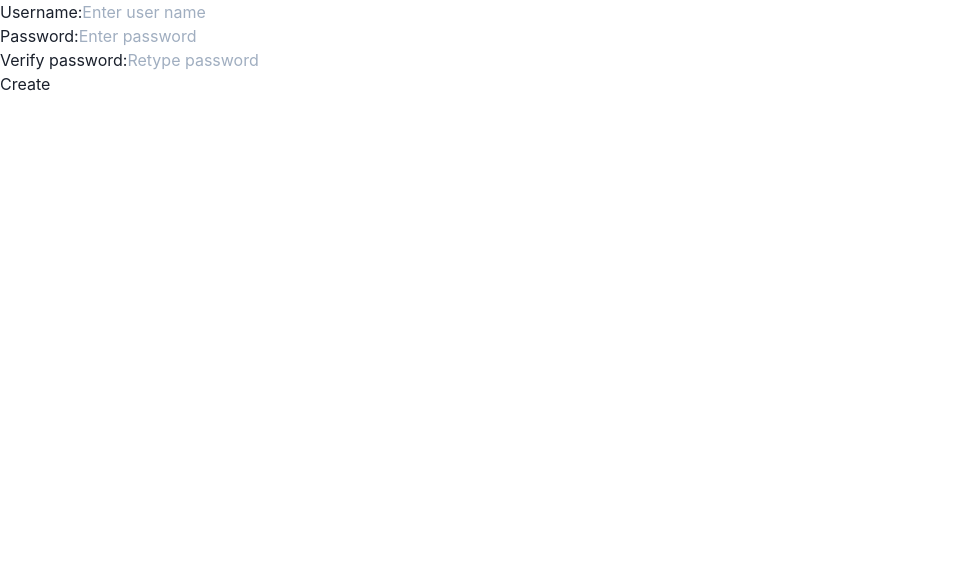
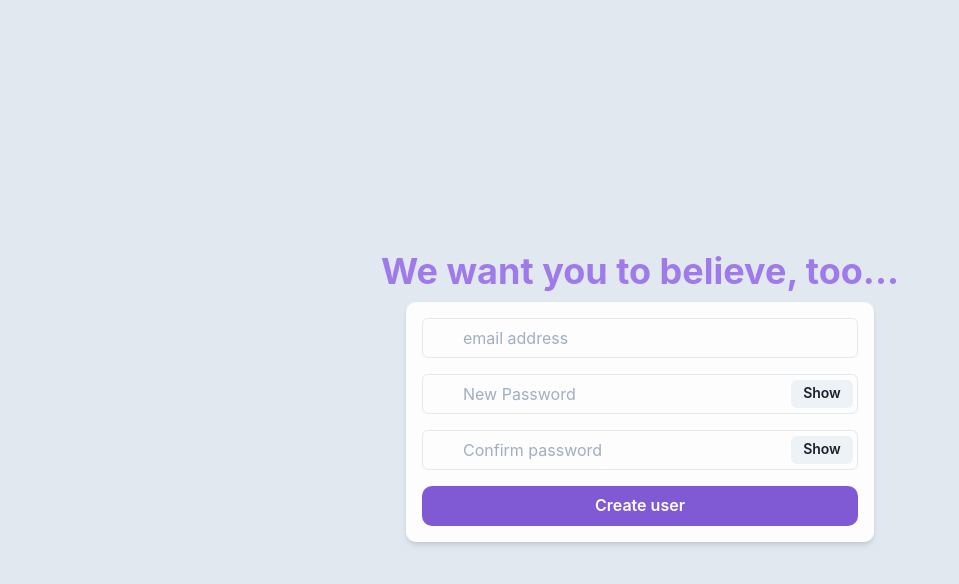
Before and after one commit to dougbacca89/Hash51-2.0, a React app: page / in a window 1280 px wide. Both pictures are taken after a click on the button "Sign Up". Shown: the top 584 px of the page, without its empty margins (0-959 px from the left). Built offline with nearby package versions, Linux system fonts and the light colour scheme.

Commit message:
added chakra to createUser model

```diff
--- a/client/src/pages/loginPage/components/CreateUser.jsx
+++ b/client/src/pages/loginPage/components/CreateUser.jsx
@@ -1,22 +1,104 @@
-import React from 'react';
-import { BrowserRouter as Link } from "react-router-dom";
+import React, { useState } from 'react';
+import { BrowserRouter } from "react-router-dom";
 import PropTypes from 'prop-types';
+import {
+  Flex,
+  Heading,
+  Input,
+  Button,
+  InputGroup,
+  Stack,
+  InputLeftElement,
+  Box,
+  Link,
+  FormControl,
+  InputRightElement
+} from "@chakra-ui/react";
 
 const CreateUser = props => {
   const { updateUserClick } = props;
+  const [showPassword, setShowPassword] = useState(false);
 
   return (
-    <div>
-      Username:<input id='userName' placeholder="Enter user name" /><br/>
-      Password:<input placeholder="Enter password" /><br/>
-      Verify password:<input placeholder="Retype password" /><br/>
-
-      <Link to='/story'>
-        <button type='button' onClick={() => {updateUserClick(document.getElementById('userName').value);}}>
-          Create
-        </button>
-      </Link>
-    </div>
+    <Flex
+      flexDirection="column"
+      width="100wh"
+      height="100vh"
+      backgroundColor="gray.200"
+      justifyContent="center"
+      alignItems="center"
+      >
+      <Stack
+        flexDir="column"
+        mb="2"
+        justifyContent="center"
+        alignItems="center"
+      >
+        <Heading color="purple.400">We want you to believe, too...</Heading>
+        <Box minW={{ base: "90%", md: "468px" }}>
+          <form>
+            <Stack
+              spacing={4}
+              p="1rem"
+              backgroundColor="whiteAlpha.900"
+              boxShadow="md"
+              borderRadius={10}
+            >
+              <FormControl>
+                <InputGroup>
+                  <InputLeftElement
+                    pointerEvents="none"
+                  />
+                  <Input type="email" placeholder="email address" />
+                </InputGroup>
+              </FormControl>
+              <FormControl>
+                <InputGroup>
+                  <InputLeftElement
+                    pointerEvents="none"
+                    color="gray.300"
+                  />
+                  <Input
+                    type={showPassword ? "text" : "password"}
+                    placeholder="New Password"
+                  />
+                  <InputRightElement width="4.5rem">
+                    <Button h="1.75rem" size="sm">
+                      {showPassword ? "Hide" : "Show"}
+                    </Button>
+                  </InputRightElement>
+                </InputGroup>
+              </FormControl>
+              <FormControl>
+                <InputGroup>
+                  <InputLeftElement
+                    pointerEvents="none"
+                    color="gray.300"
+                  />
+                  <Input
+                    type={showPassword ? "text" : "password"}
+                    placeholder="Confirm password"
+                  />
+                  <InputRightElement width="4.5rem">
+                    <Button h="1.75rem" size="sm">
+                      {showPassword ? "Hide" : "Show"}
+                    </Button>
+                  </InputRightElement>
+                </InputGroup>
+              </FormControl>
+              <Button
+                borderRadius={10}
+                type="submit"
+                variant="solid"
+                colorScheme="purple"
+              >
+                Create user
+              </Button>
+            </Stack>
+          </form>
+        </Box>
+      </Stack>
+    </Flex>
   );
 };
 
--- a/client/src/pages/loginPage/components/Login.jsx
+++ b/client/src/pages/loginPage/components/Login.jsx
@@ -76,16 +76,22 @@ const Login = props => {
               >
                 Login
               </Button>
+              <Box>
+                Do we know you?{" "}
+              </Box>
+              <Button
+                borderRadius={10}
+                color="white"
+                onClick={createUserClick}
+                variant="solid"
+                colorScheme="purple"
+              >
+                Sign Up
+              </Button>
             </Stack>
           </form>
         </Box>
       </Stack>
-    <Box>
-      Do we know you?{" "}
-      <Button color="red.500" onClick={createUserClick}>
-        Sign Up
-      </Button>
-    </Box>
     </Flex>
   );
 };
```
Also changed, not shown: 1 other file (tests, documents, lock files or other folders). Lines whose indentation alone changed are shown as unchanged.
